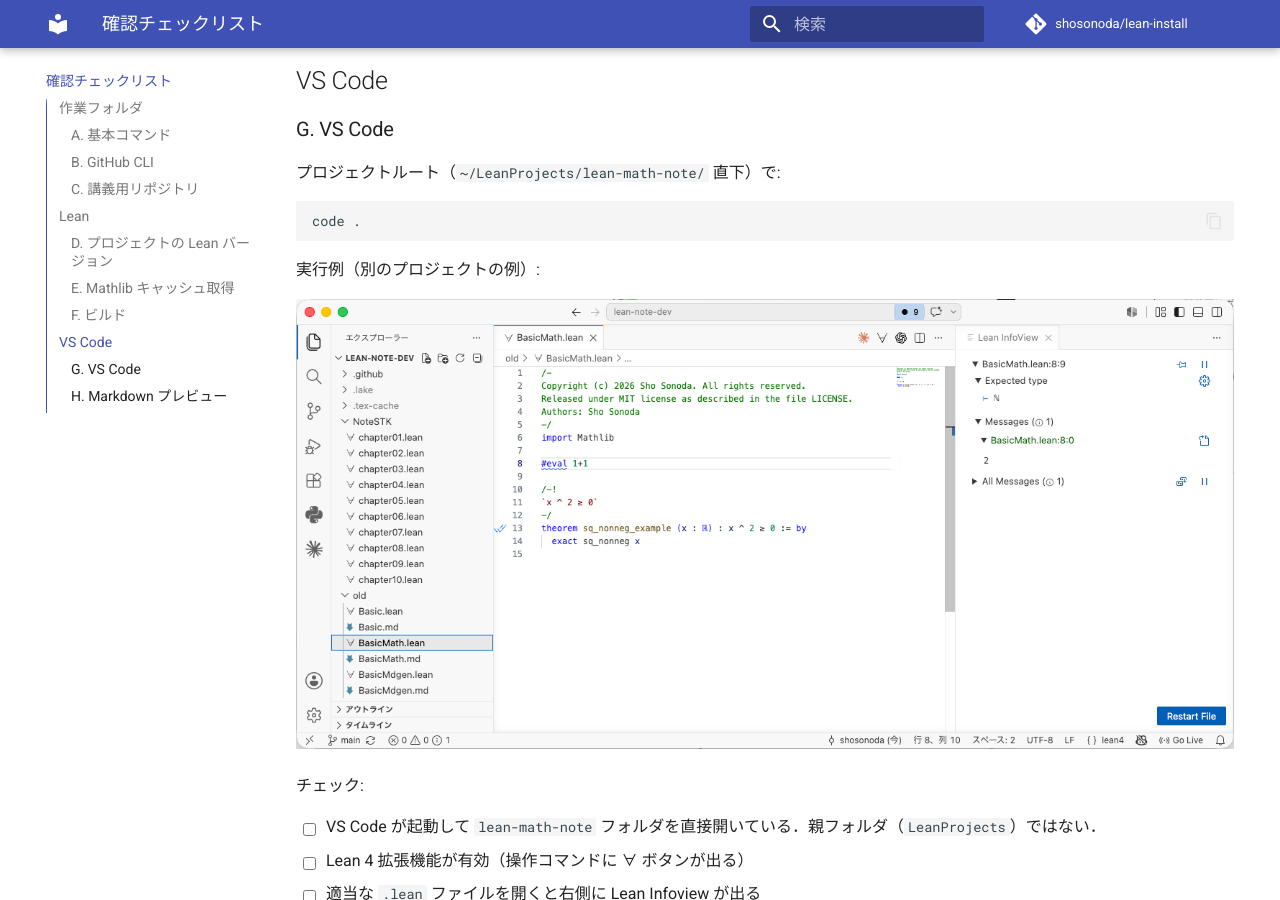
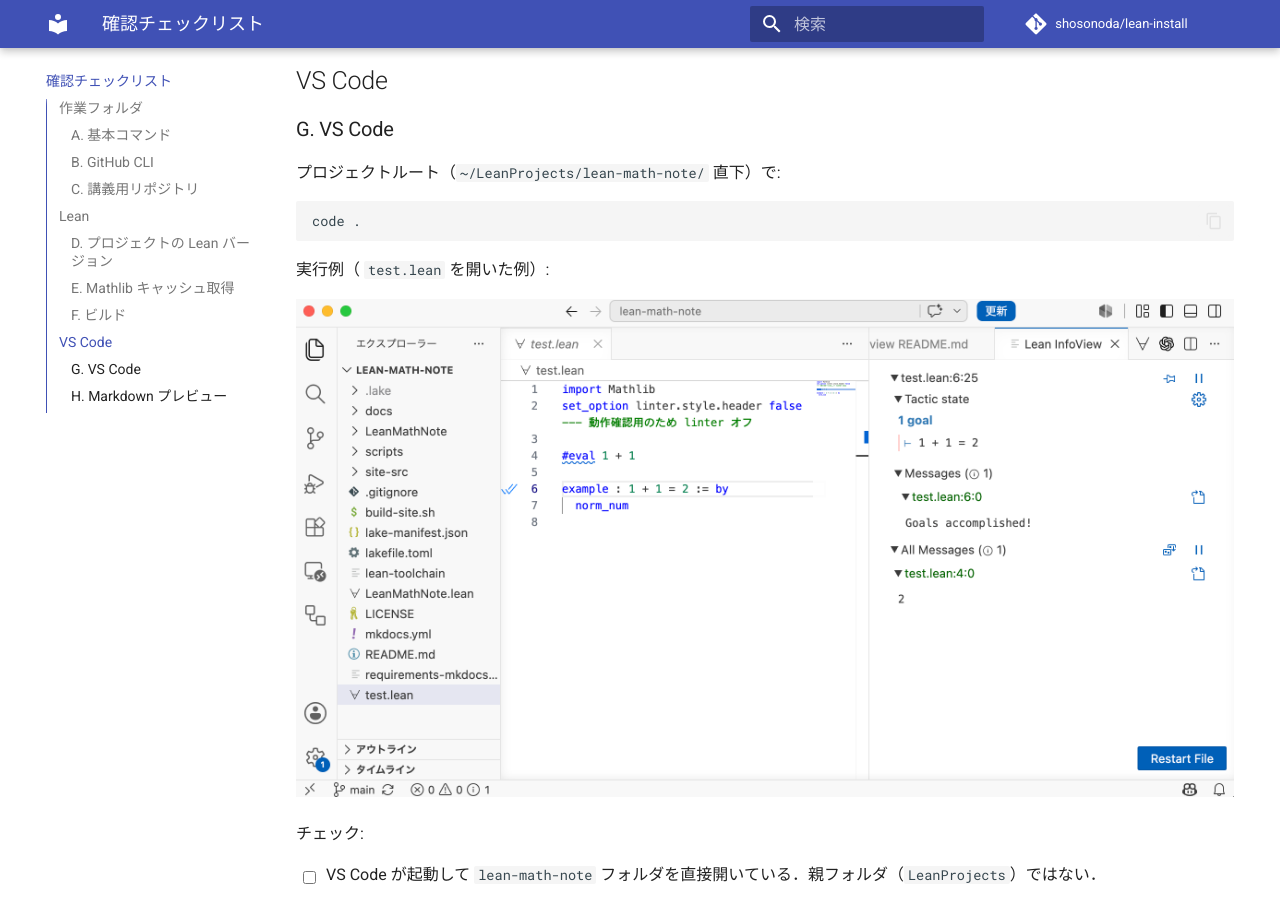
Before and after one commit to shosonoda/lean-install, an MkDocs documentation site: the page built from docs/checklist.md, in a window 1280 px wide and 900 px high, scrolled down 4563 px. Built offline with MkDocs 1.6.1 and Material for MkDocs 9.7.7, drawn with Linux system fonts in a browser that asks for light colours; comment, search, counter and statistics services are not loaded.

Commit message:
Sync public docs from lean-install-dev (0299da9)

````diff
--- a/docs/checklist.md
+++ b/docs/checklist.md
@@ -201,9 +201,9 @@ lake build
 code .
 ```
 
-実行例（別のプロジェクトの例）:
+実行例（ `test.lean` を開いた例）:
 
-![](pics/vscode-infoview.png)
+![](pics/vscode-init.png)
 
 チェック:
 
````
Also changed, not shown: docs/index.md (+1 -1 lines), docs/pics/vscode-infoview-md.png (added), docs/pics/vscode-init-large.png (added), docs/pics/vscode-init.png (added), docs/pics/vscode-md.png (added).
